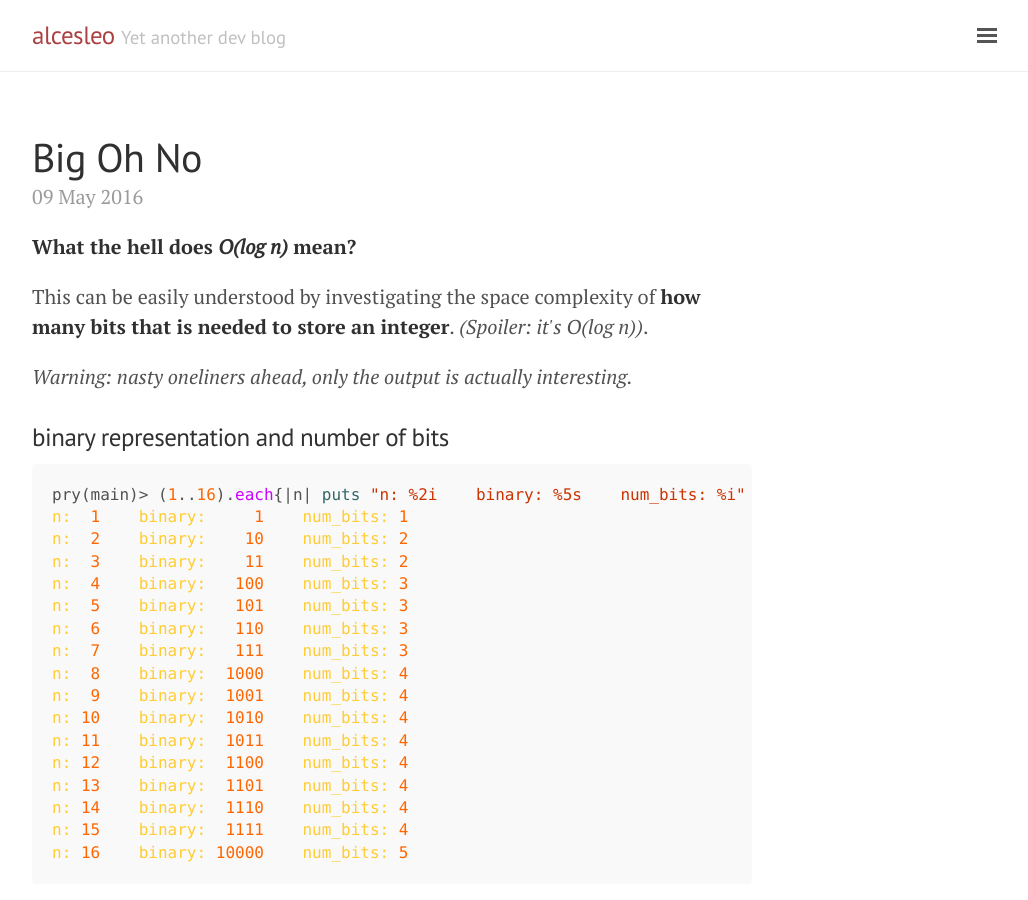
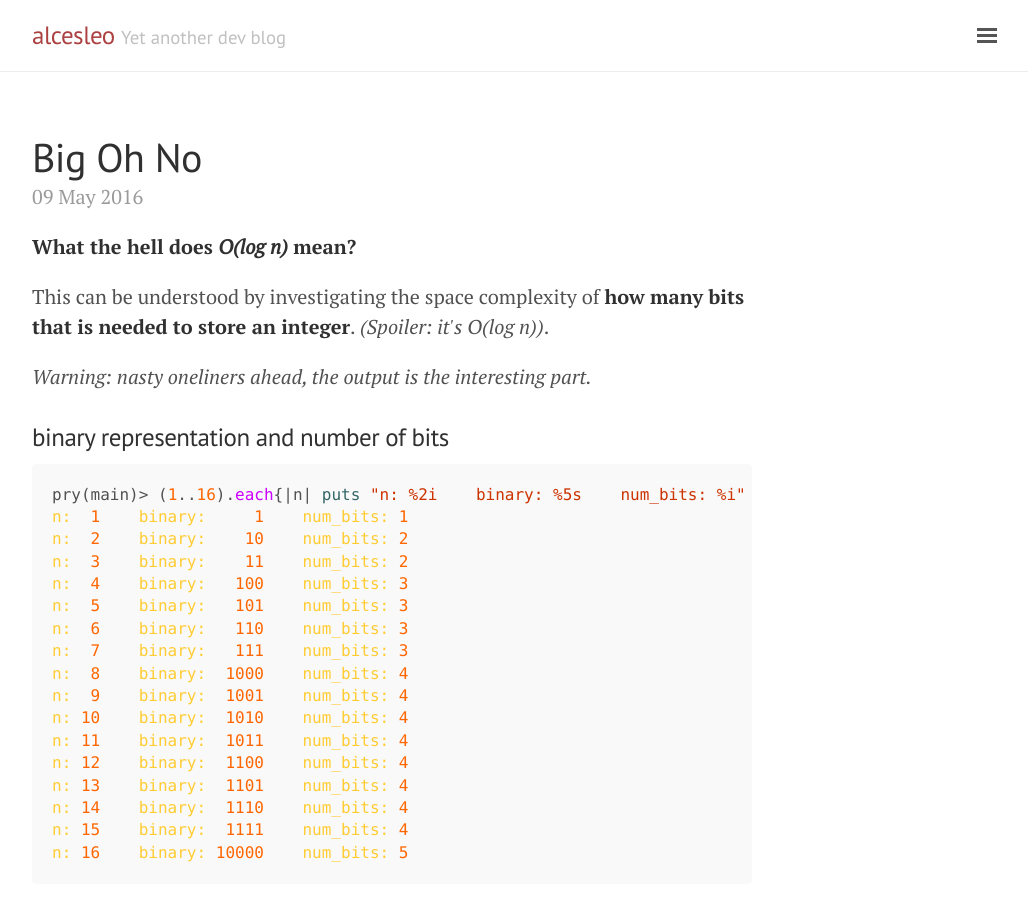
Before and after one commit to jsborjesson/jsborjesson.github.io, a Jekyll site: the page built from _posts/2016-05-09-big-oh-no.md, in a window 1280 px wide and 900 px high. Shown: the whole window, without its empty margins (248-1276 px from the left). Built offline with Jekyll 4.4.1, drawn with Linux system fonts in a browser that asks for light colours; formulas are drawn with MathJax 3.

Commit message:
Improve wording

```diff
--- a/_posts/2016-05-09-big-oh-no.md
+++ b/_posts/2016-05-09-big-oh-no.md
@@ -5,10 +5,10 @@ title: Big Oh No
 
 **What the hell does _O(log n)_ mean?**
 
-This can be easily understood by investigating the space complexity of **how
-many bits that is needed to store an integer**. _(Spoiler: it's O(log n))_.
+This can be understood by investigating the space complexity of **how many bits
+that is needed to store an integer**. _(Spoiler: it's O(log n))_.
 
-_Warning: nasty oneliners ahead, only the output is actually interesting._
+_Warning: nasty oneliners ahead, the output is the interesting part._
 
 ### binary representation and number of bits
 
```
